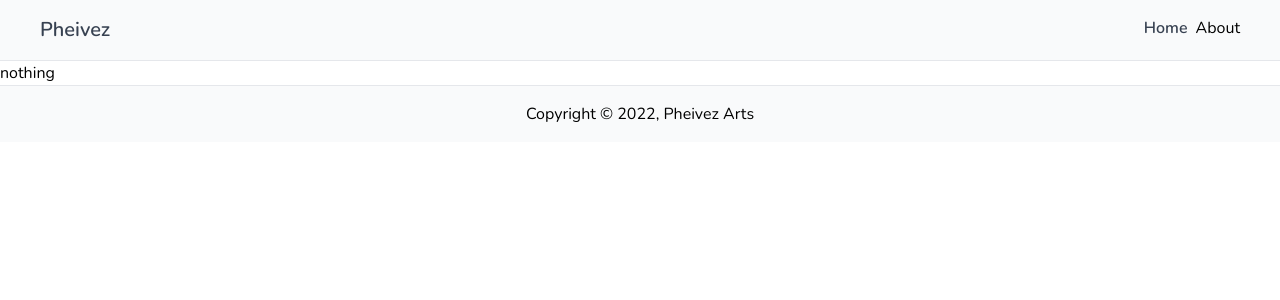
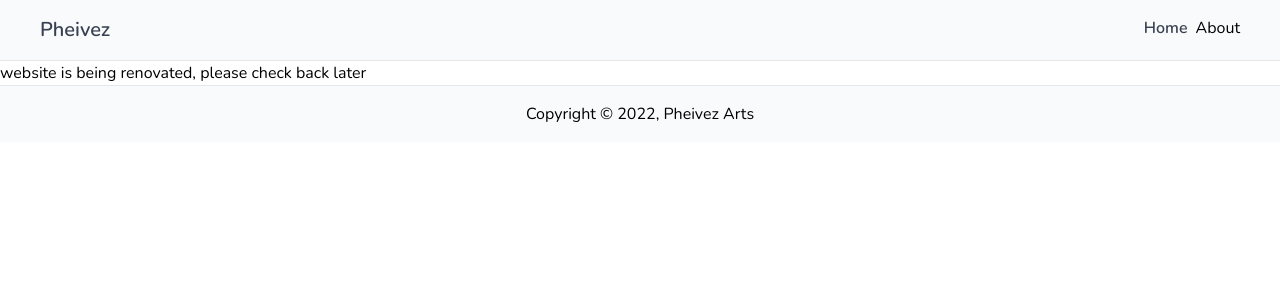
Before and after one commit to Horlakz/pheivez, a SvelteKit app: page / in a window 1280 px wide. Shown: the top 300 px of the page. Built offline with nearby package versions, Linux system fonts and the light colour scheme.

Commit message:
updates homepage content

```diff
--- a/src/routes/+page.svelte
+++ b/src/routes/+page.svelte
@@ -1 +1 @@
-nothing
+website is being renovated, please check back later
```
